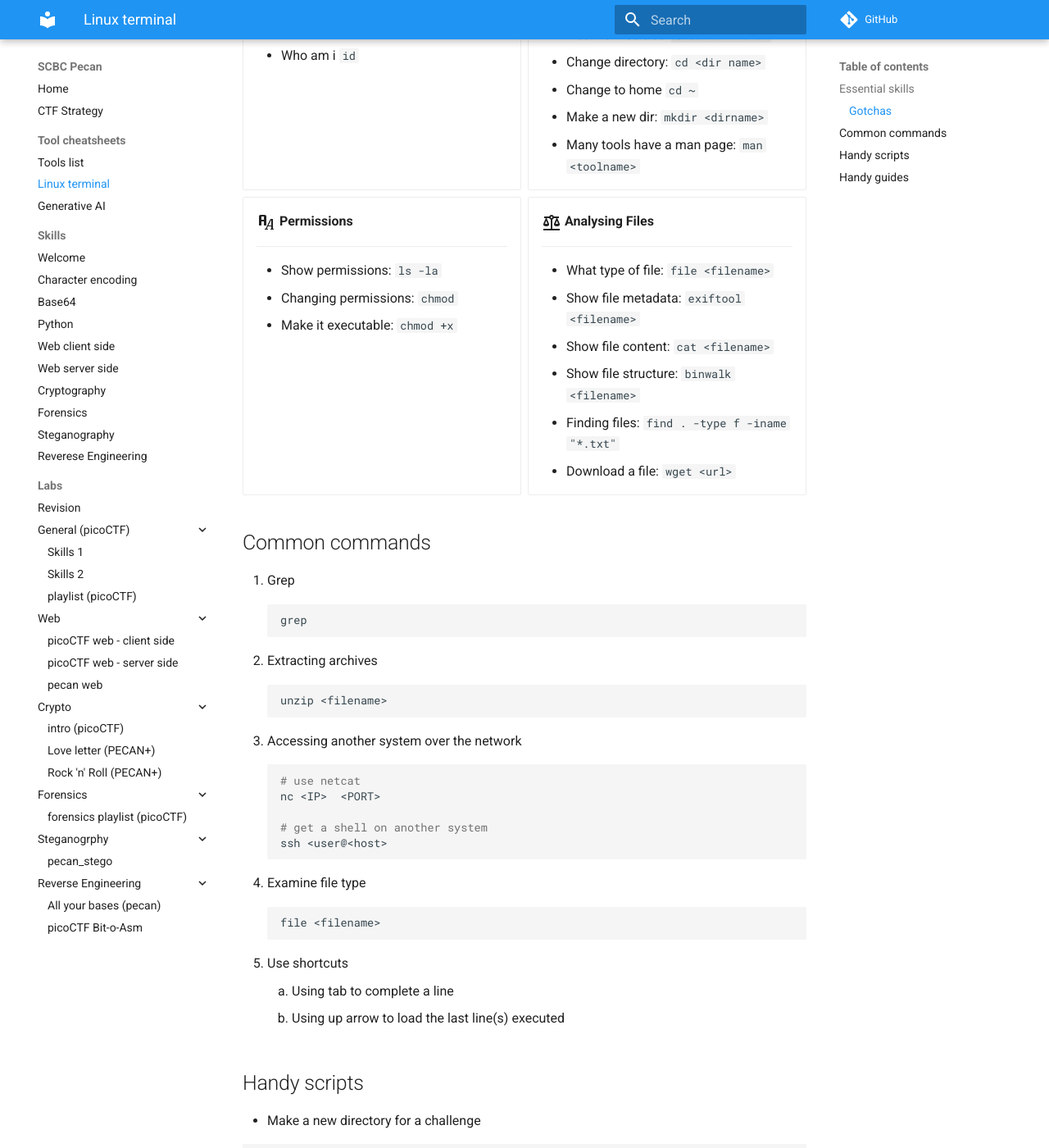
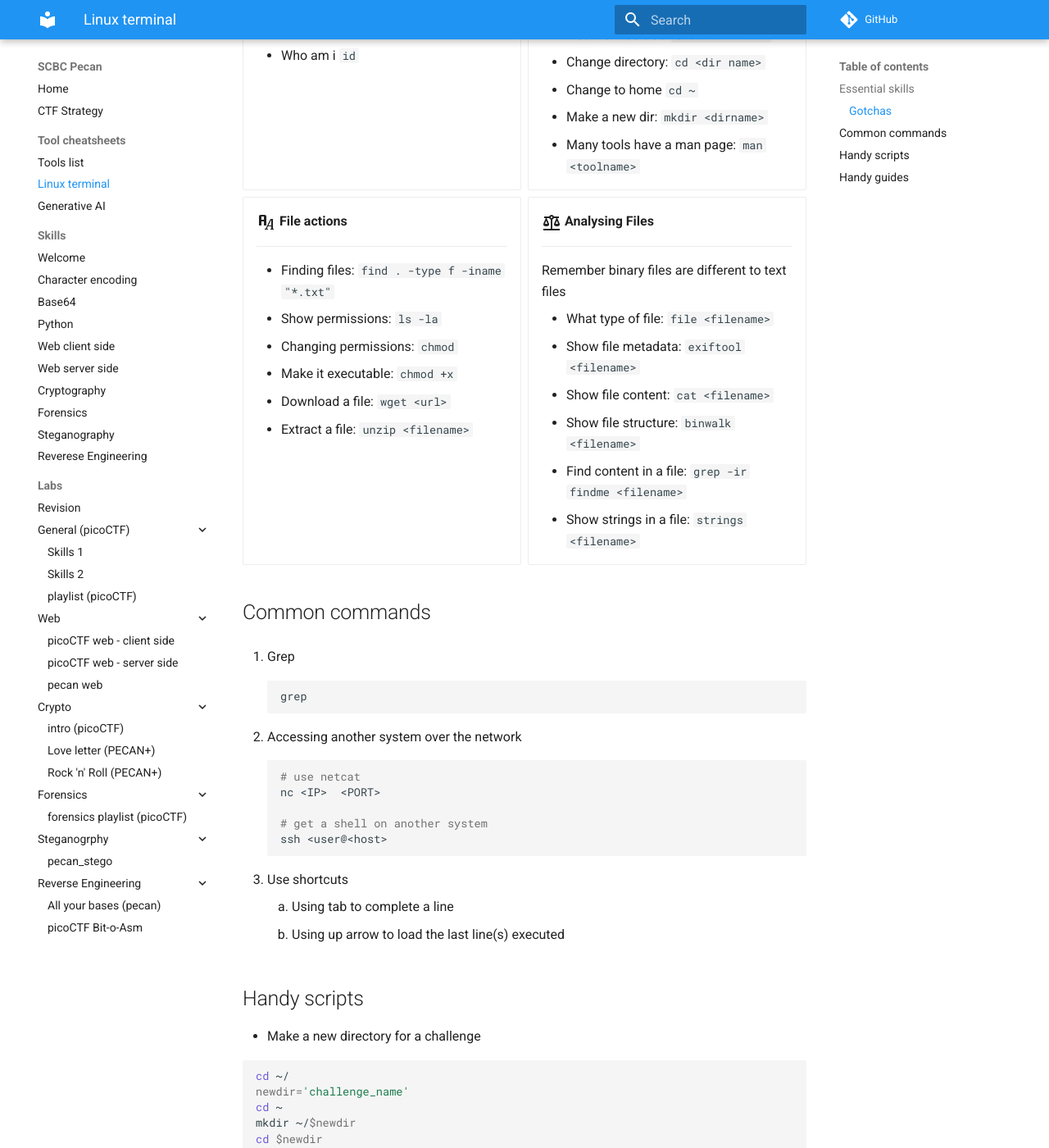
Before and after one commit to ding0t/scbc_pecan, an MkDocs documentation site: the page built from docs/lessons/linux_shell.md, in a window 1280 px wide and 1400 px high, scrolled down 858 px. Shown: the whole window at 82% size. Built offline with MkDocs 1.6.1 and Material for MkDocs 9.7.7, drawn with Linux system fonts in a browser that asks for light colours; comment, search, counter and statistics services are not loaded.

Commit message:
update cards

````diff
--- a/docs/lessons/linux_shell.md
+++ b/docs/lessons/linux_shell.md
@@ -36,25 +36,30 @@ In the terminal keep in mind:
     - Make a new dir: `mkdir <dirname>`
     - Many tools have a man page: `man <toolname>`
 
--   :material-format-font:{ .lg .middle } __Permissions__
+-   :material-format-font:{ .lg .middle } __File actions__
 
     ---
 
+    - Finding files: `find . -type f -iname "*.txt"`
     - Show permissions: `ls -la`
     - Changing permissions: `chmod`
     - Make it executable: `chmod +x`
+    - Download a file: `wget <url>`
+    - Extract a file: `unzip <filename>`
 
 
 -   :material-scale-balance:{ .lg .middle } __Analysing Files__
 
     ---
 
+    Remember binary files are different to text files
+
     - What type of file: `file <filename>`
     - Show file metadata: `exiftool <filename>`
     - Show file content: `cat <filename>`
     - Show file structure: `binwalk <filename>`
-    - Finding files: `find . -type f -iname "*.txt"`
-    - Download a file: `wget <url>`
+    - Find content in a file: ` grep -ir findme <filename>`
+    - Show strings in a file: `strings <filename>`
 
 </div>
 
@@ -64,10 +69,7 @@ In the terminal keep in mind:
     ```sh
     grep
     ```
-1. Extracting archives
-    ```sh
-    unzip <filename>
-    ```
+
 1. Accessing another system over the network
     ```sh
     # use netcat
@@ -75,10 +77,6 @@ In the terminal keep in mind:
 
     # get a shell on another system
     ssh <user@<host>
-    ```
-1. Examine file type
-    ```sh
-    file <filename>
     ```
 1. Use shortcuts
     1. Using tab to complete a line
````
